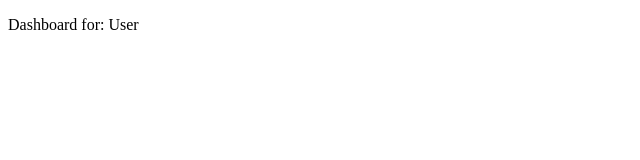
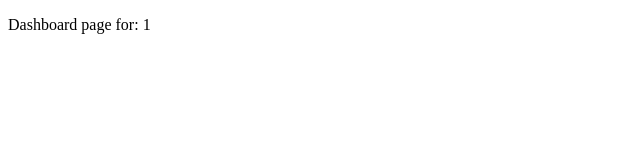
Before and after one commit to ClementLuo299/BaggageTracker, a React app in the folder baggagetracker/frontend/: page /employees/1 in a window 1280 px wide. Shown: the top 160 px of the page, without its empty margins (0-640 px from the left). Built offline with nearby package versions, Linux system fonts and the light colour scheme; the HTML template or start-up script is replaced by a standard one.

Commit message:
created unique dashboard for each user to display user id

```diff
--- a/baggagetracker/frontend/src/components/EmployeeDashboard.js
+++ b/baggagetracker/frontend/src/components/EmployeeDashboard.js
@@ -1,13 +1,9 @@
 import React, { Component } from "react";
+import { useParams } from "react-router-dom";
 
-export default class EmployeeDashboard extends Component{
-    constructor(props) {
-        super(props);
-    }
+const EmployeeDashboard = () => {
+    const {userID} = useParams();
+    return <p>Dashboard page for: {userID}</p>
+}
 
-    render() {
-        return (
-            <p>Dashboard for: User</p>
-        );
-    }
-}
+export default EmployeeDashboard;
```
Also changed, not shown: baggagetracker/frontend/static/frontend/main.js.
